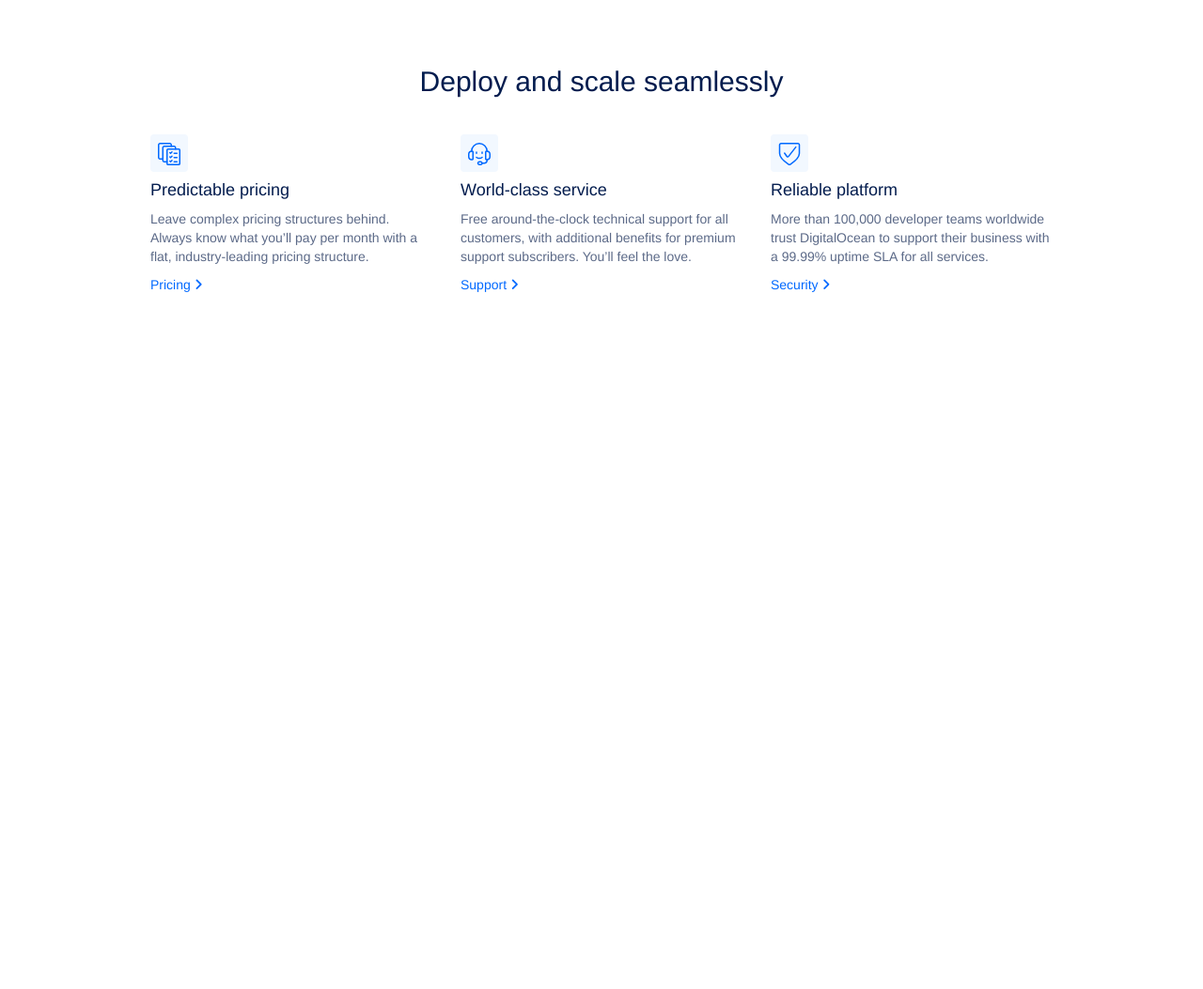
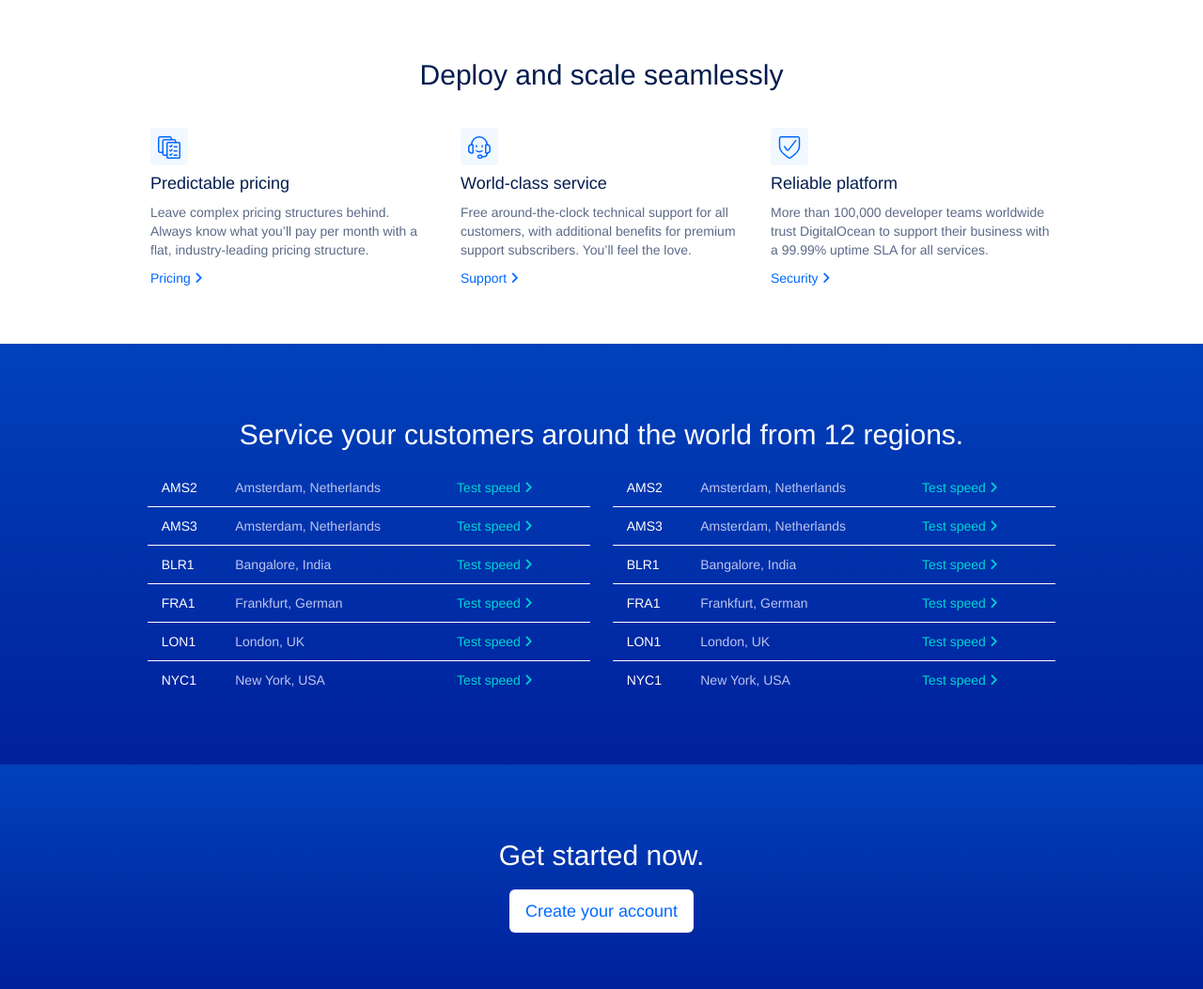
Before and after one commit to luigitroiano/html-css-digitalocean, a plain HTML site: page index.html in a window 1280 px wide. Shown: the part 1484-2537 px from the top of the page at 94% size. Before the commit the page ends 1857 px from the top, so only its background shows below. Drawn offline with nearby package versions, Linux system fonts and the light colour scheme.

Commit message:
Ho completato sezione cinque e sette

```diff
--- a/assets/css/style.css
+++ b/assets/css/style.css
@@ -1,3 +1,7 @@
+.container_95{
+  width: 95%;
+  margin: auto;
+}
 .container_80{
   width: 80%;
   margin: auto;
@@ -9,6 +13,13 @@
 /* utility class */
 .bg_grey{
   background-color: #F3F5F9;
+}
+.bg_white{
+  background-color: white;
+}
+.bg_gradient_blue{
+  background: rgb(0,66,187);
+  background: linear-gradient(180deg, rgba(0,66,187,1) 0%, rgba(0,32,155,1) 100%);
 }
 .txt_white{
   color: white !important;
@@ -31,6 +42,9 @@
 .txt_blue_grey{
   color: #5C6A88 !important;
 }
+.txt_teal{
+  color: #00D5D1 !important;
+}
 .fs_12{
   font-size: 12px !important;
 }
@@ -46,6 +60,9 @@
 .fw_400{
   font-weight: 400 !important;
 }
+.fw_500{
+  font-weight: 500 !important;
+}
 .fw_700{
   font-weight: 700 !important;
 }
@@ -55,6 +72,7 @@
 .pd_0{
   padding: 0;
 }
+
 .pd_30{
   padding: 30px;
 }
@@ -66,6 +84,9 @@
 }
 .pb_10{
   padding-bottom: 10px;
+}
+.pt_15{
+  padding-top: 15px;
 }
 .pt_30{
   padding-top: 30px;
@@ -288,12 +309,28 @@ form{
 /* /section service */
 
 /* section region */
+#region .row_data{
+  padding: 10px 0;
+  border-bottom: 1px solid white;
+}
+#region :not(row_data):last-child{
+  border-bottom: none;
+}
+#region .col-xs-3{
+  text-align: right;
+}
 /* /section region */
 
 /* section carosel_two */
 /* /section carosel_two */
 
 /* section your_account */
+#your_account a:hover {
+  color: white !important;
+  background: rgb(0,66,187);
+  background: linear-gradient(180deg, rgba(0,66,187,1) 0%, rgba(0,32,155,1) 100%);
+  border: 2px solid white;
+}
 /* /section your_account */
 /* /main */
 
--- a/index.html
+++ b/index.html
@@ -55,7 +55,6 @@
             <!-- form -->
             <div class="col-sx-12 col-sm-5">
               <form>
-                <div class="panel">
                 <h3 class="mg_0 pb_5 text-center">Deploy your app in seconds.</h3>
                 <h3 class="mg_0 pb_5 text-center txt_blue">Get started now.</h3>
                 <div class="form-group">
@@ -65,9 +64,8 @@
                   <input type="password" class="form-control" id="exampleInputPassword1" placeholder="Password">
                 </div>
                 <button type="button" class="btn btn-primary btn-lg btn-block">Create your account</button>
-                  <a class="text-center btn btn-lg btn-google btn-block text-uppercase btn-outline fw_400" href="#"><img src="https://img.icons8.com/color/16/000000/google-logo.png" alt="google icon"> Sign up with google</a> </div>
-                  <p class="fw_700 txt_grey fs_12 text-center">By signing up you agree to the <a href="#"><u>Terms of Service</u>.</a></p>
-                </div>
+                <a class="text-center btn btn-lg btn-google btn-block text-uppercase btn-outline fw_400" href="#"><img src="https://img.icons8.com/color/16/000000/google-logo.png" alt="google icon"> Sign up with google</a>
+                <p class="fw_700 txt_grey fs_12 text-center pt_15">By signing up you agree to the <a href="#"><u>Terms of Service</u>.</a></p>
               </form>
             </div>
             <!-- /form -->
@@ -184,7 +182,83 @@
       <!-- /section service -->
 
       <!-- section region -->
-      <section id="region"></section>
+      <section id="region" class="bg_gradient_blue pd_60">
+        <div class="container_75 ">
+          <h2 class="txt_white text-center pb_10">Service your customers around the world from 12 regions.</h2>
+          <div class="row">
+            <div class="col-xs-12 col-md-6">
+              <div class="container_95 pb_10">
+                <div class="row row_data">
+                  <div class="col-xs-2 txt_white">AMS2</div>
+                  <div class="col-xs-6 txt_lightgrey">Amsterdam, Netherlands</div>
+                  <div class="col-xs-4"><a class="txt_teal" href="#">Test speed <i class="fas fa-angle-right"></i></a></div>
+                </div>
+                <div class="row row_data">
+                  <div class="col-xs-2 txt_white">AMS3</div>
+                  <div class="col-xs-6 txt_lightgrey">Amsterdam, Netherlands</div>
+                  <div class="col-xs-4"><a class="txt_teal" href="#">Test speed <i class="fas fa-angle-right"></i></a></div>
+                </div>
+                <div class="row row_data">
+                  <div class="col-xs-2 txt_white">BLR1</div>
+                  <div class="col-xs-6 txt_lightgrey">Bangalore, India</div>
+                  <div class="col-xs-4"><a class="txt_teal" href="#">Test speed <i class="fas fa-angle-right"></i></a></div>
+                </div>
+                <div class="row row_data">
+                  <div class="col-xs-2 txt_white">FRA1</div>
+                  <div class="col-xs-6 txt_lightgrey">Frankfurt, German</div>
+                  <div class="col-xs-4"><a class="txt_teal" href="#">Test speed <i class="fas fa-angle-right"></i></a></div>
+                </div>
+                <div class="row row_data">
+                  <div class="col-xs-2 txt_white">LON1</div>
+                  <div class="col-xs-6 txt_lightgrey">London, UK</div>
+                  <div class="col-xs-4"><a class="txt_teal" href="#">Test speed <i class="fas fa-angle-right"></i></a></div>
+                </div>
+                <div class="row row_data">
+                  <div class="col-xs-2 txt_white">NYC1</div>
+                  <div class="col-xs-6 txt_lightgrey">New York, USA</div>
+                  <div class="col-xs-4"><a class="txt_teal" href="#">Test speed <i class="fas fa-angle-right"></i></a></div>
+                </div>
+              </div>
+            </div>
+
+            <div class="col-xs-12 col-md-6">
+              <div class="container_95">
+                <div class="row row_data">
+                  <div class="col-xs-2 txt_white">AMS2</div>
+                  <div class="col-xs-6 txt_lightgrey">Amsterdam, Netherlands</div>
+                  <div class="col-xs-4"><a class="txt_teal" href="#">Test speed <i class="fas fa-angle-right"></i></a></div>
+                </div>
+                <div class="row row_data">
+                  <div class="col-xs-2 txt_white">AMS3</div>
+                  <div class="col-xs-6 txt_lightgrey">Amsterdam, Netherlands</div>
+                  <div class="col-xs-4"><a class="txt_teal" href="#">Test speed <i class="fas fa-angle-right"></i></a></div>
+                </div>
+                <div class="row row_data">
+                  <div class="col-xs-2 txt_white">BLR1</div>
+                  <div class="col-xs-6 txt_lightgrey">Bangalore, India</div>
+                  <div class="col-xs-4"><a class="txt_teal" href="#">Test speed <i class="fas fa-angle-right"></i></a></div>
+                </div>
+                <div class="row row_data">
+                  <div class="col-xs-2 txt_white">FRA1</div>
+                  <div class="col-xs-6 txt_lightgrey">Frankfurt, German</div>
+                  <div class="col-xs-4"><a class="txt_teal" href="#">Test speed <i class="fas fa-angle-right"></i></a></div>
+                </div>
+                <div class="row row_data">
+                  <div class="col-xs-2 txt_white">LON1</div>
+                  <div class="col-xs-6 txt_lightgrey">London, UK</div>
+                  <div class="col-xs-4"><a class="txt_teal" href="#">Test speed <i class="fas fa-angle-right"></i></a></div>
+                </div>
+                <div class="row row_data">
+                  <div class="col-xs-2 txt_white">NYC1</div>
+                  <div class="col-xs-6 txt_lightgrey">New York, USA</div>
+                  <div class="col-xs-4"><a class="txt_teal" href="#">Test speed <i class="fas fa-angle-right"></i></a></div>
+                </div>
+              </div>
+            </div>
+
+          </div>
+        </div>
+      </section>
       <!-- /section region -->
 
       <!-- section carosel_two -->
@@ -192,7 +266,12 @@
       <!-- /section carosel_two -->
 
       <!-- section your_account -->
-      <section id="your_account"></section>
+      <section id="your_account" class="bg_gradient_blue">
+        <div class="container_75 text-center  pd_60">
+          <h2 class="txt_white pb_10">Get started now.</h2>
+          <a class="text-center bg_white txt_bright_blue fw_500 btn btn-lg btn-outline fw_400" href="#">Create your account</a>
+        </div>
+      </section>
       <!-- /section your_account -->
     </main>
     <!-- /main -->
```
Lines whose indentation alone changed are shown as unchanged.
